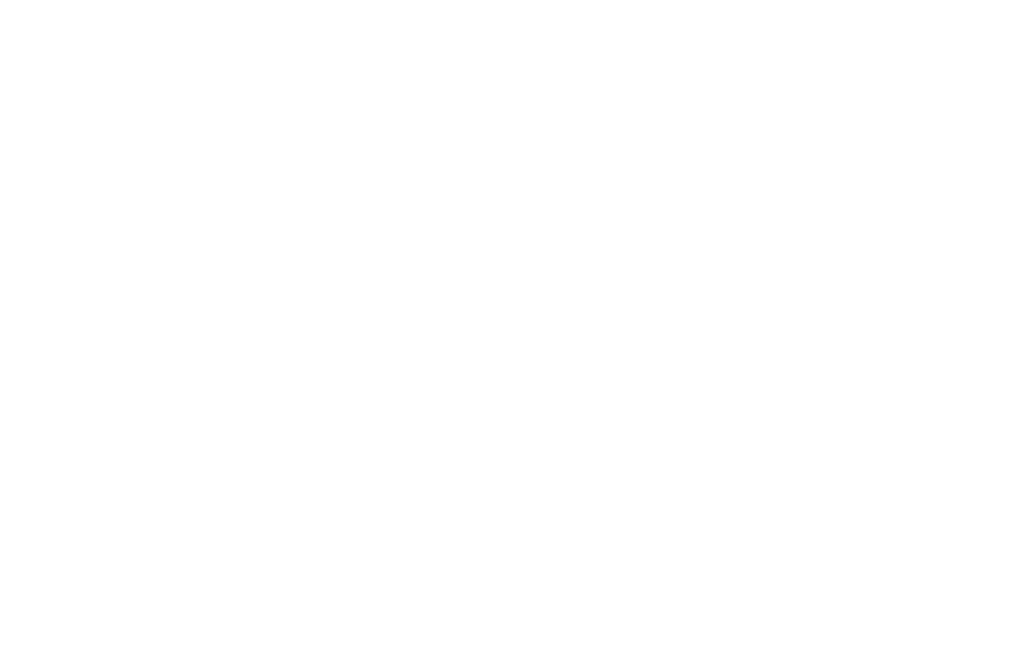
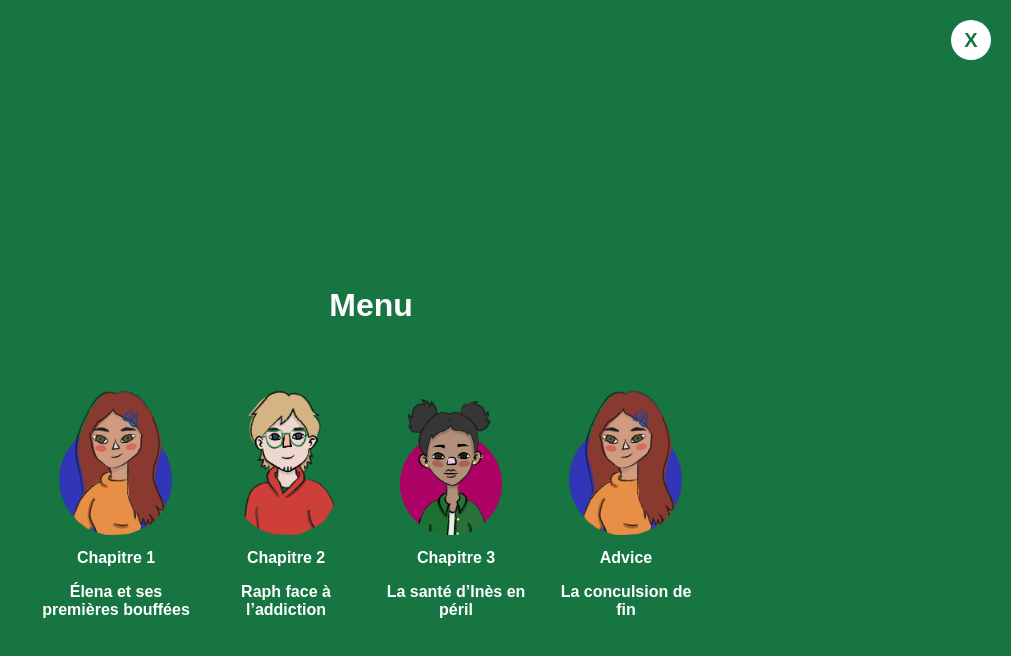
Before and after one commit to ONEmanLAW/Parlons-Drogues, a Vue app: page /#/menu in a window 1280 px wide. Before the commit this address had no page. Shown: the top 656 px of the page, without its empty margins (269-1280 px from the left). Built offline with nearby package versions, Linux system fonts and the light colour scheme.

Commit message:
Added Right animation and menu Page with images comming from json file

```diff
--- a/src/components/Header.vue
+++ b/src/components/Header.vue
@@ -11,15 +11,47 @@
         <li><router-link to="/advice">Conseils</router-link></li>
       </ul>
     </nav>
+    <router-link to="/menu" class="menu-button">Menu</router-link>
   </header>
 </template>
 
-
-
 <script setup>
-
 </script>
 
+<style scoped>
+header {
+  display: flex;
+  justify-content: space-between;
+  align-items: center;
+  padding: 10px 20px;
+  background-color: #167540;
+  color: white;
+}
 
+nav ul {
+  display: flex;
+  gap: 15px;
+  list-style: none;
+}
 
-<style scoped src="../styles/Header.css"></style>
+nav ul li a {
+  text-decoration: none;
+  color: white;
+}
+
+.menu-button {
+  background-color: white;
+  color: #167540;
+  border: 2px solid #167540;
+  border-radius: 5px;
+  padding: 5px 10px;
+  font-weight: bold;
+  cursor: pointer;
+  transition: background-color 0.3s ease, color 0.3s ease;
+}
+
+.menu-button:hover {
+  background-color: #167540;
+  color: white;
+}
+</style>
--- a/src/data/introChapters.json
+++ b/src/data/introChapters.json
@@ -3,26 +3,33 @@
     {
       "id": 1,
       "title": "Chapitre 1",
-      "subtitle": "Éléna et ses premières expériences",
-      "description": "Découvre l'histoire d'Éléna et apprends les effets immédiats du cannabis.",
+      "subtitle": "Élena et ses premières bouffées",
+      "description": "Tu vas apprendre tous les effets possible à courts termes.",
       "videoSource": "assets/videos/video1.mp4",
       "imageSource": "assets/images/elena.png"
     },
     {
       "id": 2,
       "title": "Chapitre 2",
-      "subtitle": "Un autre chapitre",
-      "description": "Description pour le deuxième chapitre.",
+      "subtitle": "Raph face à l’addiction",
+      "description": "Tu vas apprendre tous les effets de la dépendance.",
       "videoSource": "assets/videos/video2.mp4",
       "imageSource": "assets/images/raph.png"
     },
     {
       "id": 3,
       "title": "Chapitre 3",
-      "subtitle": "Encore un chapitre",
-      "description": "Description pour le troisième chapitre.",
+      "subtitle": "La santé d’Inès en péril",
+      "description": "Tu vas apprendre tous les effets possible à longs termes.",
       "videoSource": "assets/videos/video3.mp4",
       "imageSource": "assets/images/ines.png"
+    },
+    {
+      "id": 4,
+      "title": "Advice",
+      "subtitle": "La conculsion de fin",
+      "description": "Des truc suplémentaire",
+      "imageSource": "assets/images/elena.png"
     }
   ]
 }
--- a/src/router/index.js
+++ b/src/router/index.js
@@ -5,6 +5,7 @@
 import Chapter3 from '../views/Chapter3.vue';
 import Advice from '../views/Advice.vue';
 import Intro from '../views/IntroPage.vue';
+import Menu from "../views/Menu.vue";
 
 const routes = [
   { path: '/home', component: Home },
@@ -13,6 +14,7 @@
   { path: '/chapter3', component: Chapter3 },
   { path: '/advice', component: Advice },
   { path: '/', component: Intro },
+  { path: "/menu", component: Menu },
 ];
 
 const router = createRouter({
--- /dev/null
+++ b/src/views/Menu.vue
@@ -0,0 +1,136 @@
+<template>
+  <div ref="menuPage" class="menu-page">
+    <button @click="goBack" class="close-button">X</button>
+    <h1>Menu</h1>
+
+    <div class="menu-images">
+      <div
+        v-for="chapter in chapters"
+        :key="chapter.id"
+        class="menu-image"
+        @click="goToChapter(chapter.id)"
+      >
+        <img :src="getImageSource(chapter.imageSource)" :alt="chapter.title" />
+        <p>{{ chapter.title }}</p>
+        <p>{{ chapter.subtitle }}</p>
+      </div>
+    </div>
+  </div>
+</template>
+
+<script setup>
+import { onMounted, ref } from "vue";
+import { gsap } from "gsap";
+import { useRouter } from "vue-router";
+
+// La on récup les images, les titre ect
+import chaptersData from "../data/introChapters.json";
+
+const menuPage = ref(null);
+const router = useRouter();
+
+const chapters = ref([]);
+
+onMounted(() => {
+  gsap.fromTo(
+    menuPage.value,
+    { y: "-100%", opacity: 0 },
+    { y: "0%", opacity: 1, duration: 0.6, ease: "power3.out" }
+  );
+
+  chapters.value = chaptersData.chapters;
+});
+
+
+function goBack() {
+  gsap.to(menuPage.value, {
+    y: "-100%",
+    opacity: 0,
+    duration: 0.6,
+    ease: "power3.in",
+    onComplete: () => {
+      router.back();
+    },
+  });
+}
+
+
+function goToChapter(chapterId) {
+  if (chapterId === 4) {
+    router.push("/advice");  // Pour la page Conseils
+  } else {
+    router.push(`/chapter${chapterId}`);  // Pour les chapitres 1, 2, et 3
+  }
+}
+
+
+function getImageSource(imagePath) {
+  return new URL(`../${imagePath}`, import.meta.url).href;
+}
+</script>
+
+<style scoped>
+.menu-page {
+  position: fixed;
+  top: 0;
+  left: 0;
+  width: 100%;
+  height: 100%;
+  background-color: #167540;
+  color: white;
+  display: flex;
+  flex-direction: column;
+  justify-content: center;
+  align-items: center;
+  z-index: 1000;
+  overflow: hidden;
+}
+
+.close-button {
+  position: absolute;
+  top: 20px;
+  right: 20px;
+  background-color: white;
+  color: #167540;
+  border: none;
+  border-radius: 50%;
+  width: 40px;
+  height: 40px;
+  font-size: 20px;
+  font-weight: bold;
+  cursor: pointer;
+}
+
+.close-button:hover {
+  background-color: #f0f0f0;
+}
+
+.menu-images {
+  display: flex;
+  flex-wrap: wrap;
+  justify-content: center;
+  gap: 20px;
+  margin-top: 40px;
+}
+
+.menu-image {
+  text-align: center;
+  cursor: pointer;
+  width: 150px;
+  height: 150px;
+}
+
+.menu-image img {
+  width: 100%;
+  height: 100%;
+  object-fit: cover;
+  border-radius: 10px;
+}
+
+.menu-image p {
+  margin-top: 10px;
+  font-size: 16px;
+  color: white;
+  font-weight: bold;
+}
+</style>
```
